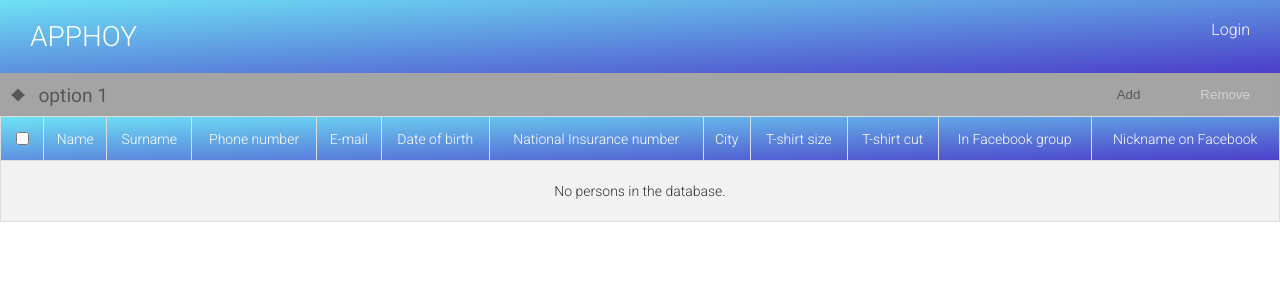
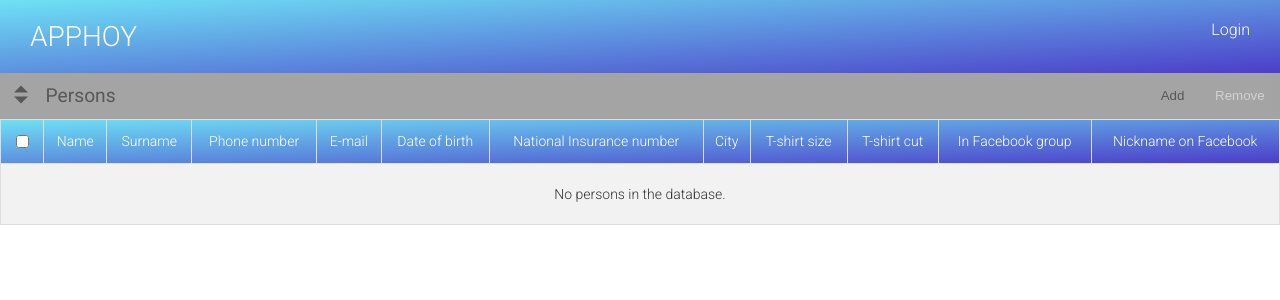
Before and after one commit to mkaniaa/apphoy-webapp, a Django app: page /persons/ in a window 1280 px wide. Shown: the top 300 px of the page. Run offline with Django 3.2, Linux system fonts and the light colour scheme; data that the repository does not hold is empty; some libraries are stand-ins or nearby versions.

Commit message:
Select menu styling.

```diff
--- a/apphoy/persons/static/css/base.css
+++ b/apphoy/persons/static/css/base.css
@@ -75,7 +75,7 @@ h1, h2, h3, h4, h5, h6 {
 
 .sub-header button {
     display: inline-block;
-    padding: 14px 30px;
+    padding: 1.15em;
     cursor: pointer;
     border: none;
     background-color: #a4a4a4;
@@ -135,7 +135,7 @@ h1, h2, h3, h4, h5, h6 {
     white-space: nowrap;
 }
 
-.person-form input[type=text], input[type=email], select {
+.person-form input[type=text], input[type=email] {
     width: 100%;
     padding: 6px 10px;
     margin: 4px 0;
--- a/apphoy/persons/static/css/select-menu.css
+++ b/apphoy/persons/static/css/select-menu.css
@@ -4,8 +4,8 @@ select {
     font-family:'Roboto', sans-serif;
     font-size: 1.2rem;
     font-weight:400;
-    padding: 0 0 0 2em;
-    background: #a4a4a4;
+    padding: 0.6em 0.2em 0.6em 2em;
+    background: rgba(0,0,0,0);
     color: #585858;
     border: 0;
     -webkit-appearance: none;
@@ -15,22 +15,25 @@ select {
 
 .custom-select {
     position: relative;
+    padding: 0 0.3em 0 0.3em;
 }
 
-.custom-arrow {
-    position: absolute;
-    top: 0;
-    left: 0;
-    display: block;
-    background: #a4a4a4;
-    height: 100%;
-    width: 1em;
-    pointer-events: none;
-    padding: 0 0.5em 0em 0em;
+.custom-select:hover {
+    background-color: #585858;
+    cursor: pointer;
 }
 
-.custom-arrow::before,
-.custom-arrow::after {
+.custom-select option:hover {
+    cursor: pointer;
+}
+
+select:hover {
+    color: #a4a4a4;
+    cursor: pointer;
+}
+
+.custom-select::before,
+.custom-select::after {
     --size: 0.3em;
 
     content: '';
@@ -38,20 +41,29 @@ select {
     width: 0;
     height: 0;
 
-    left: 50%;
-    transform: translate(-50%, -50%);
+    left: 0.6em;
+    transform: translate(0, -50%);
 }
 
-.custom-arrow::before {
+.custom-select::before {
     border-left: var(--size) solid transparent;
     border-right: var(--size) solid transparent;
     border-bottom: var(--size) solid #585858;
-    top: 40%;
+    top: 35%;
 }
 
-.custom-arrow::after {
+.custom-select:hover::before {
+    border-bottom-color: #a4a4a4;
+}
+
+.custom-select::after {
     border-left: var(--size) solid transparent;
     border-right: var(--size) solid transparent;
     border-top: var(--size) solid #585858;
     top: 60%;
 }
+
+
+.custom-select:hover::after {
+    border-top-color: #a4a4a4;
+}
--- a/apphoy/persons/templates/persons/list.html
+++ b/apphoy/persons/templates/persons/list.html
@@ -7,14 +7,9 @@
 {% block content %}
 	<header class="sub-header">
         <div class="custom-select">
-            <span class="custom-arrow"></span>
             <select>
-                <option value="">option 1</option>
-                <option value="">option 2</option>
-                <option value="">option 3</option>
-                <option value="">option 4</option>
-                <option value="">option 5</option>
-                <option value="">option 6</option>
+                <option value=""><a href="{% url "person_list" %}">Persons</a></option>
+                <option value=""><a href="{% url "trip_stages_list" %}">Trips</a></option>
             </select>
         </div>
         <ul>
@@ -22,21 +17,6 @@
             <li><a href="{% url "person_add" %}"><button>Add</button></a></li>
         </ul>
 	</header>
-<!--    <div class="sub-header">-->
-<!--        <div id="hamburger-combo">-->
-<!--            <div id="hamburger">-->
-<!--                <span></span>-->
-<!--                <span></span>-->
-<!--                <span></span>-->
-<!--                <span></span>-->
-<!--            </div>-->
-<!--            <span class="hamburger-choice">Persons</span>-->
-<!--        </div>-->
-<!--        <ul>-->
-<!--            <li><a href="#"><button id="group-remove" type="submit" disabled>Remove</button></a></li>-->
-<!--            <li><a href="{% url "person_add" %}"><button>Add</button></a></li>-->
-<!--        </ul>-->
-<!--    </div>-->
     <table class="persons">
         <tr class="header">
             <th>
```
